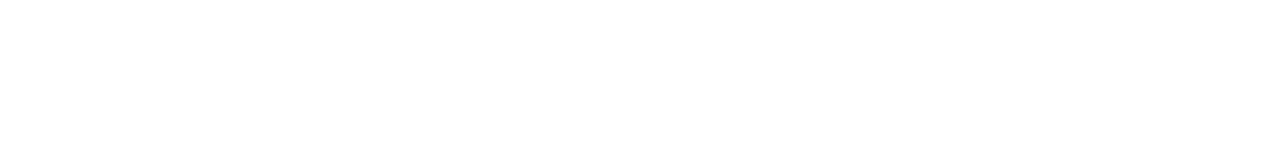
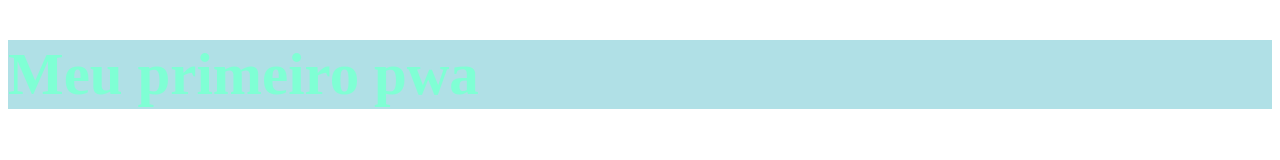
Before and after one commit to suzana-bot/aula_pwa, a plain HTML site: page index.html in a window 1280 px wide. Drawn offline with Linux system fonts and the light colour scheme.

Commit message:
manifest.json

```diff
--- a/index.html
+++ b/index.html
@@ -3,10 +3,12 @@
   <head>
     <meta charset="utf-8">
     <meta name="viewport" content="width=device-width">
-    <title>repl.it</title>
+    <title>Página principal</title>
+    <link rel="manifest" href="manifest.json"/>
     <link href="style.css" rel="stylesheet" type="text/css" />
   </head>
   <body>
+    <h1>Meu primeiro pwa</h1>
     <script src="script.js"></script>
   </body>
 </html>
--- a/style.css
+++ b/style.css
@@ -0,0 +1,6 @@
+h1{
+  color: aquamarine;
+  background-color: powderblue;
+  font-family: ink free;
+  font-size: 59px;
+}
```
Also changed, not shown: manifest.json (added).
